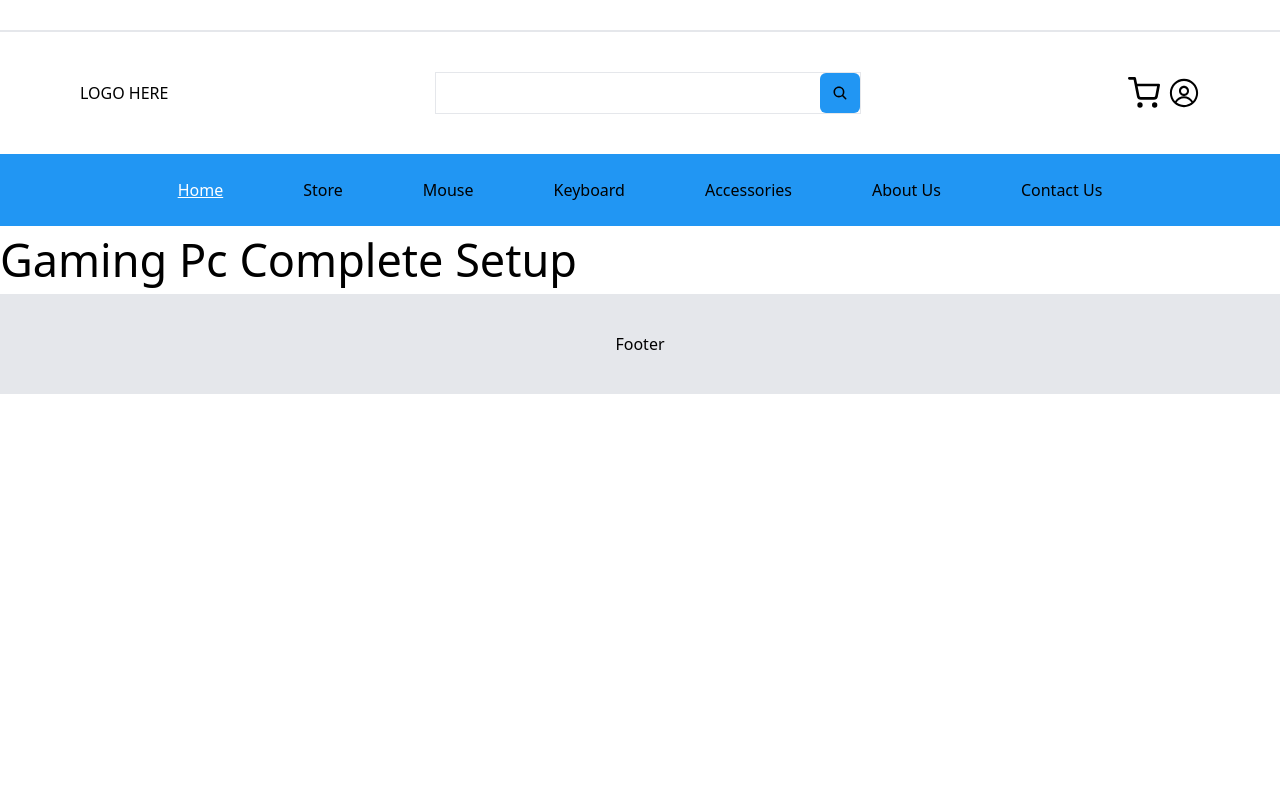
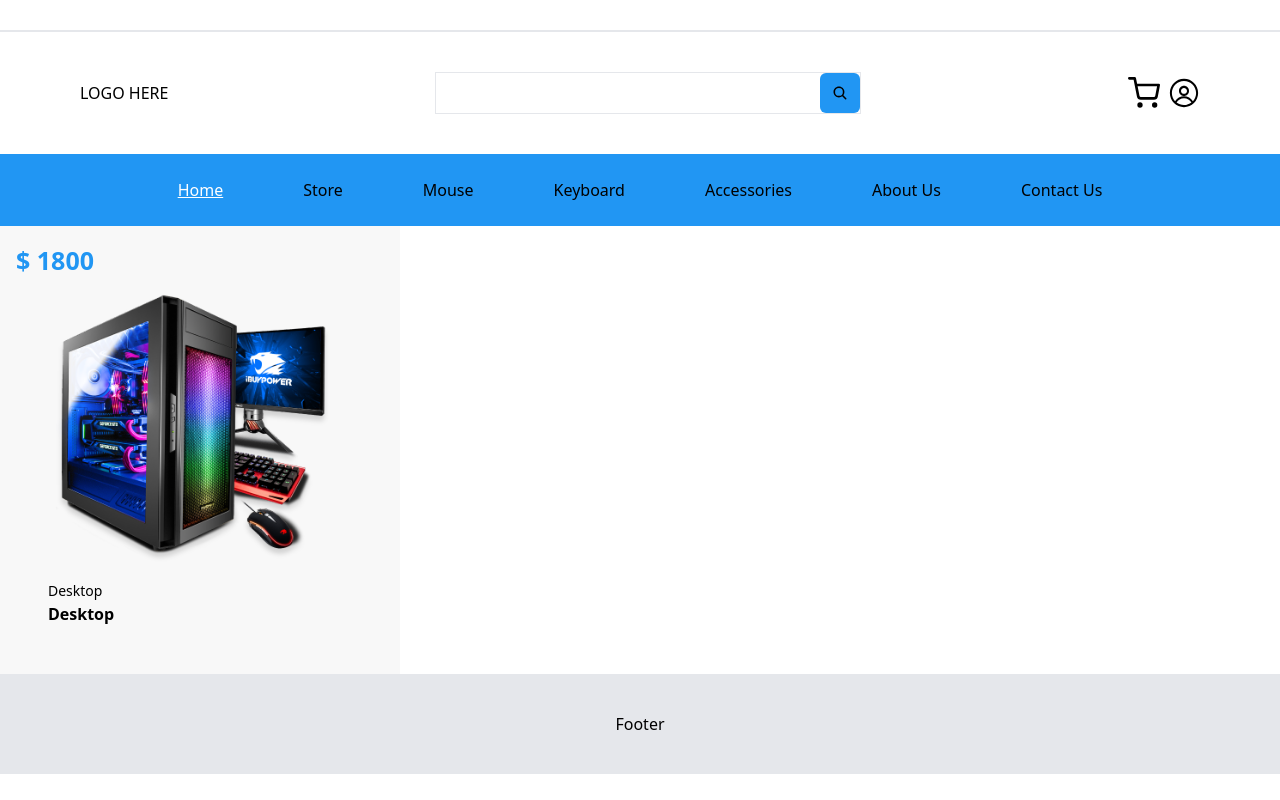
Before and after one commit to Nabi-Ameen/computer-system-ecommrce, a React (Vite) app: page / in a window 1280 px wide. Built offline with nearby package versions, Linux system fonts and the light colour scheme.

Commit message:
create product

```diff
--- a/package.json
+++ b/package.json
@@ -15,7 +15,8 @@
     "react": "^19.2.4",
     "react-dom": "^19.2.4",
     "react-icons": "^5.6.0",
-    "react-router": "^7.14.1"
+    "react-router": "^7.14.1",
+    "swiper": "^12.1.3"
   },
   "devDependencies": {
     "@eslint/js": "^9.39.4",
--- /dev/null
+++ b/src/assets/constants/constant.js
@@ -0,0 +1,12 @@
+import img1 from "../images/home/pngwing.com.png";
+
+export const products = [
+  {
+    id: 1,
+    category: "Desktop",
+    title: "High End Gaming Pc",
+    image: img1,
+    price: 1800,
+    currency: "$",
+  },
+];
--- a/src/components/common/Typography.jsx
+++ b/src/components/common/Typography.jsx
@@ -1,6 +1,6 @@
 import React from 'react'
 
-const Typography = ({ varient, children }) => {
+const Typography = ({ varient, effect, children, style }) => {
 
     const tagVarient = {
         h1: "h1",
@@ -12,6 +12,12 @@ const Typography = ({ varient, children }) => {
         p: "p",
         small: "small"
     }
+
+    const effectStyle = {
+        muted: "text-gray-400"
+    }
+
+
 
     const tagStyle = {
         h1: "text-18 md:text-[30px] lg:text-[45px]",
@@ -27,7 +33,7 @@ const Typography = ({ varient, children }) => {
 
     const Tag = tagVarient[varient]
     return (
-        <Tag className={`${tagStyle[varient]}`}>{children}</Tag>
+        <Tag className={`${tagStyle[varient]} ${effectStyle[effect]} ${style}`}>{children}</Tag>
     )
 }
 
--- /dev/null
+++ b/src/components/home/Handpicked.jsx
@@ -0,0 +1,24 @@
+import React from 'react'
+import { products } from '../../assets/constants/constant'
+import Typography from '../common/Typography'
+
+const Handpicked = () => {
+    return (
+        <div>
+            {
+                products?.map((product) => {
+                    return (
+                        <div className='bg-[#F8F8F8] p-12 w-[400px] relative'>
+                            <img src={product.image} alt={product.title} />
+                            <Typography varient="small" >{product.category}</Typography>
+                            <Typography varient="h6" >{product.category}</Typography>
+                            <Typography varient="h3" style="text-[#2196F3] font-semibold absolute top-4 left-4" >{`${product.currency} ${product.price}`}</Typography>
+                        </div>
+                    )
+                })
+            }
+        </div>
+    )
+}
+
+export default Handpicked
--- a/src/components/home/Slider.jsx
+++ b/src/components/home/Slider.jsx
@@ -1,10 +1,38 @@
 import React from 'react'
 import Typography from '../common/Typography'
+import { Navigation, Pagination, Scrollbar, A11y } from 'swiper/modules';
+
+import { Swiper, SwiperSlide } from 'swiper/react';
+
+// Import Swiper styles
+import 'swiper/css';
+import 'swiper/css/navigation';
+import 'swiper/css/pagination';
+import 'swiper/css/scrollbar';
 
 const Slider = () => {
     return (
         <div>
-            <Typography varient="h1">Gaming Pc Complete Setup</Typography>
+
+            <Swiper
+                // install Swiper modules
+                modules={[Navigation, Pagination, Scrollbar, A11y]}
+                spaceBetween={50}
+                slidesPerView={3}
+                navigation
+                pagination={{ clickable: true }}
+                scrollbar={{ draggable: true }}
+                onSwiper={(swiper) => console.log(swiper)}
+                onSlideChange={() => console.log('slide change')}
+            >
+                <SwiperSlide>
+
+                </SwiperSlide>
+                <SwiperSlide>Slide 2</SwiperSlide>
+                <SwiperSlide>Slide 3</SwiperSlide>
+                <SwiperSlide>Slide 4</SwiperSlide>
+            </Swiper>
+            {/* <Typography varient="h5" style="text-blue-600 underline ">Gaming Pc Complete Setup</Typography> */}
         </div>
     )
 }
--- a/src/pages/Home.jsx
+++ b/src/pages/Home.jsx
@@ -1,10 +1,12 @@
 import React from 'react'
 import Slider from '../components/home/Slider'
+import Handpicked from '../components/home/Handpicked'
 
 const Home = () => {
     return (
         <div>
-            <Slider />
+            {/* <Slider /> */}
+            <Handpicked />
         </div>
     )
 }
```
Also changed, not shown: src/assets/images/home/pngwing.com.png (added), 1 other file (tests, documents, lock files or other folders).
